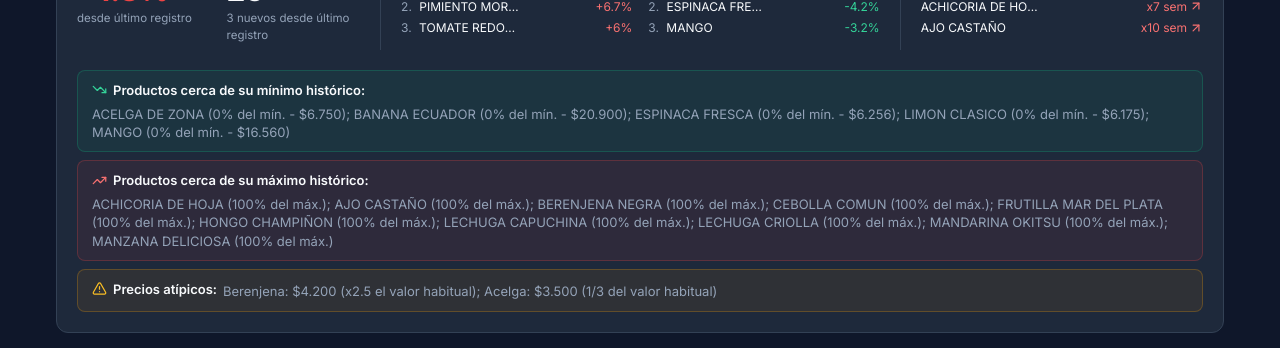
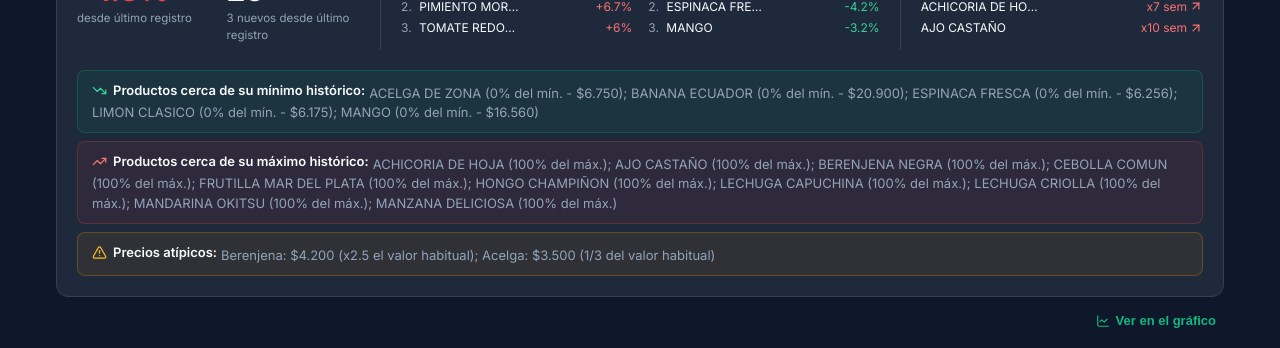
Before and after one commit to prueba-error/precios-abasto-mdp, a React (Vite) app: page / in a window 1280 px wide. Shown: the part 195-543 px from the top of the page. Built offline with nearby package versions, Linux system fonts and the light colour scheme; no server answers; the HTML template or start-up script is replaced by a standard one.

Commit message:
style(frontend): use inline paragraph typography flow for status banners

```diff
--- a/src/components/MarketInsights.tsx
+++ b/src/components/MarketInsights.tsx
@@ -119,30 +119,36 @@ export const MarketInsights: React.FC<MarketInsightsProps> = ({ data, onViewInCh
       {/* 2. Cintas de Estado y Alertas (Status Banners Stack - Single Line with Semicolon) */}
       <div className="banners-stack">
         {/* Banner 1: Mínimos Promedio */}
-        <div className="status-banner banner-green banner-inline-row">
-          <div className="banner-inline-header">
+        <div className="status-banner banner-green">
+          <p className="banner-inline-paragraph">
+            <span className="banner-inline-header">
               <TrendingDown size={15} className="banner-icon-green" style={{ flexShrink: 0 }} />
-            <strong className="banner-title">Productos cerca de su mínimo histórico:</strong>
-          </div>
+              <strong className="banner-title">Productos cerca de su mínimo histórico: </strong>
+            </span>
             <span className="banner-inline-content">{nearMinText}</span>
+          </p>
         </div>
 
         {/* Banner 2: Máximos Promedio */}
-        <div className="status-banner banner-red banner-inline-row">
-          <div className="banner-inline-header">
+        <div className="status-banner banner-red">
+          <p className="banner-inline-paragraph">
+            <span className="banner-inline-header">
               <TrendingUp size={15} className="banner-icon-red" style={{ flexShrink: 0 }} />
-            <strong className="banner-title">Productos cerca de su máximo histórico:</strong>
-          </div>
+              <strong className="banner-title">Productos cerca de su máximo histórico: </strong>
+            </span>
             <span className="banner-inline-content">{nearMaxText}</span>
+          </p>
         </div>
 
         {/* Banner 3: Alerta de Anomalías */}
-        <div className="status-banner banner-amber banner-inline-row">
-          <div className="banner-inline-header">
+        <div className="status-banner banner-amber">
+          <p className="banner-inline-paragraph">
+            <span className="banner-inline-header">
               <AlertTriangle size={15} className="banner-icon-amber" style={{ flexShrink: 0 }} />
-            <strong className="banner-title">Precios atípicos:</strong>
-          </div>
+              <strong className="banner-title">Precios atípicos: </strong>
+            </span>
             <span className="banner-inline-content">{atypicalText}</span>
+          </p>
         </div>
       </div>
     </section>
--- a/src/index.css
+++ b/src/index.css
@@ -340,19 +340,19 @@ body {
   font-size: 0.8125rem;
 }
 
-.banner-inline-row {
-  display: flex;
-  align-items: baseline;
-  flex-wrap: wrap;
-  gap: 6px;
-  line-height: 1.4;
+.banner-inline-paragraph {
+  margin: 0;
+  font-size: 0.8125rem;
+  line-height: 1.5;
+  color: var(--text-secondary);
 }
 
 .banner-inline-header {
   display: inline-flex;
   align-items: center;
   gap: 6px;
-  flex-shrink: 0;
+  vertical-align: text-bottom;
+  margin-right: 4px;
 }
 
 .banner-title {
@@ -362,6 +362,7 @@ body {
 
 .banner-inline-content {
   color: var(--text-secondary);
+  display: inline;
 }
 
 .banner-green {
```
Lines whose indentation alone changed are shown as unchanged.
